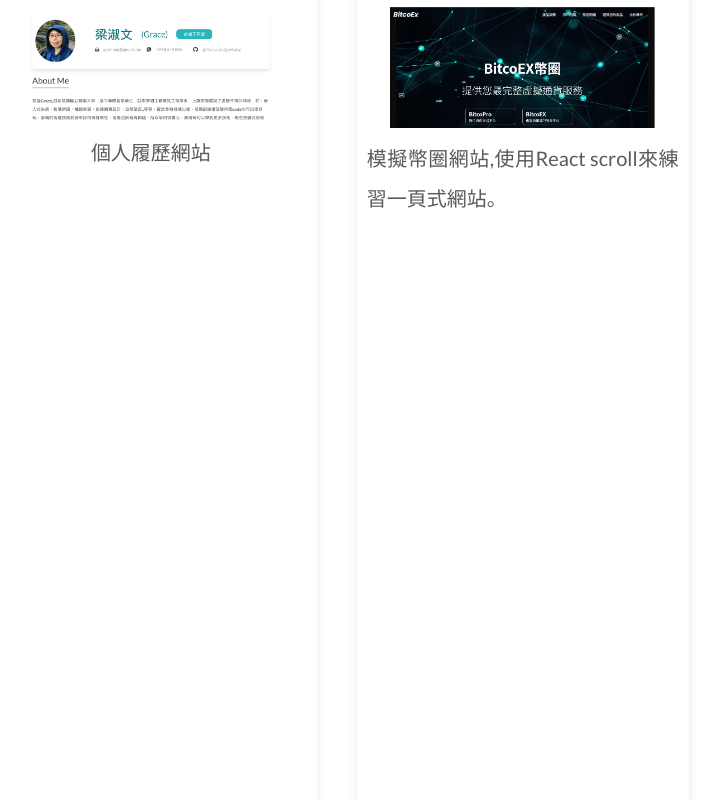
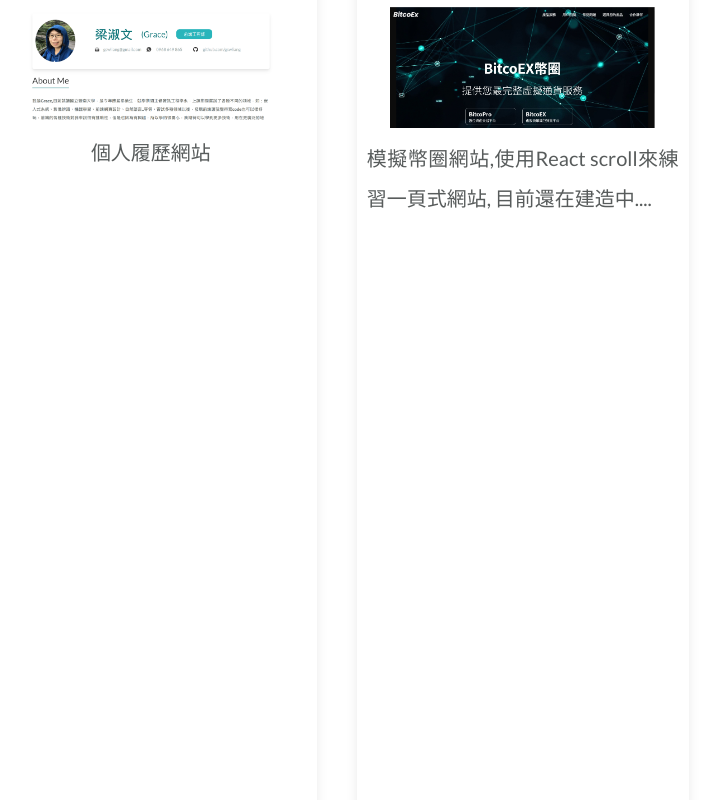
Before and after one commit to gswliang/resume, a React (Create React App) app: page / in a window 1280 px wide. Shown: the part 3640-4440 px from the top of the page, without its empty margins (103-812 px from the left). Built offline with nearby package versions, Linux system fonts and the light colour scheme.

Commit message:
edit description on projects

```diff
--- a/src/Components/Projects.js
+++ b/src/Components/Projects.js
@@ -36,7 +36,8 @@
     },
     {
       title: "BitcoEx-幣圈",
-      description: "模擬幣圈網站,使用React scroll來練習一頁式網站。",
+      description:
+        "模擬幣圈網站,使用React scroll來練習一頁式網站, 目前還在建造中....",
       image: BitcoEx,
       link: "https://bitcoex.netlify.app/",
     },
```
